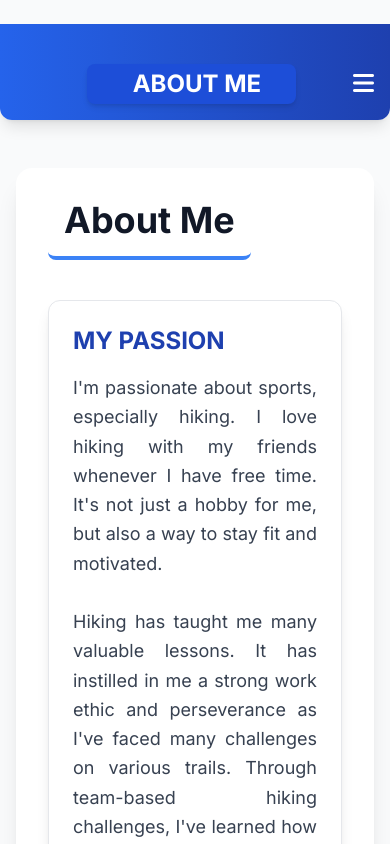
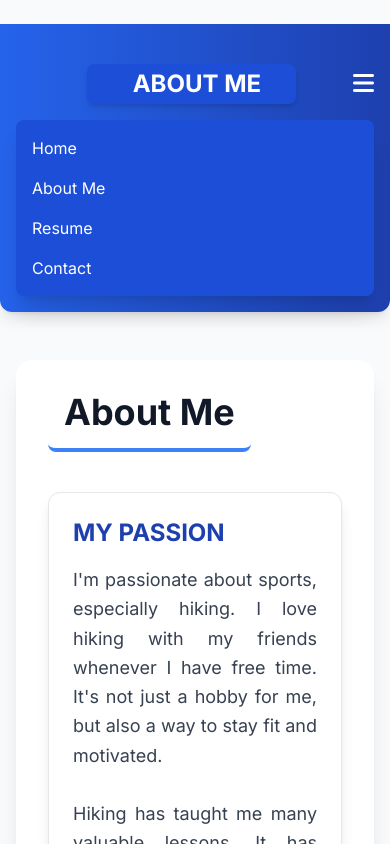
Before and after one commit to clarecarmie/MY-RESUME-WEBSITE, a plain HTML site: page about me.html in a window 390 px wide. Both pictures are taken after a click on the button 363 px from the left and 84 px from the top of the page. Shown: the top 844 px of the page. Drawn offline with nearby package versions, Linux system fonts and the light colour scheme.

Commit message:
Update about me.html

```diff
--- a/about me.html
+++ b/about me.html
@@ -71,5 +71,12 @@
   </div>
 </section>
 
+    <script>
+  function toggleMobileMenu() {
+    const mobileMenu = document.getElementById('mobile-menu');
+    mobileMenu.classList.toggle('hidden');
+  }
+</script>
+
 </body>
 </html>
```
